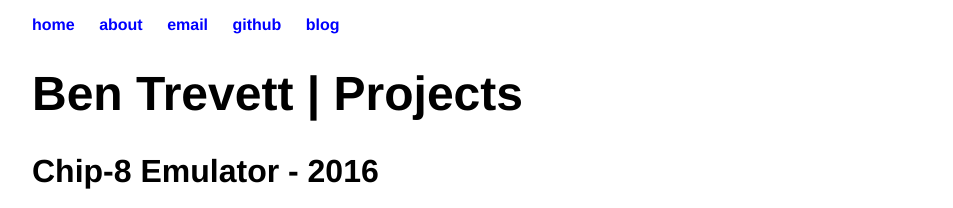
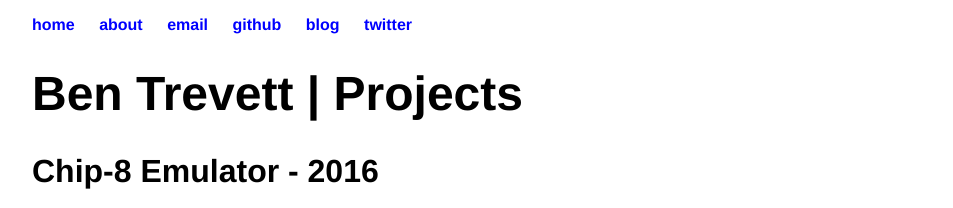
Before and after one commit to bentrevett/bentrevett.github.io, a Jekyll site: the page built from index.html, in a window 1280 px wide. Shown: the top 208 px of the page, without its empty margins (160-1113 px from the left). Built offline with Jekyll 4.4.1, drawn with Linux system fonts in a browser that asks for light colours.

Commit message:
Update default.html

```diff
--- a/_layouts/default.html
+++ b/_layouts/default.html
@@ -10,9 +10,10 @@
 	    		<ul>
 	        		<li><a href="/">home</a></li>
 		        	<li><a href="/about">about</a></li>
-					<li><a href="mailto:btrevett1@sheffield.ac.uk">email</a></li>
+					<li><a href="mailto:bbt1@hw.ac.uk">email</a></li>
 					<li><a href="https://github.com/bentrevett">github</a></li>
 					<li><a href="https://medium.com/@bentrevett">blog</a></li>
+					<li><a href="https://twitter.com/ben_trevett">twitter</a></li>
 
 	    		</ul>
 			</nav>
```
